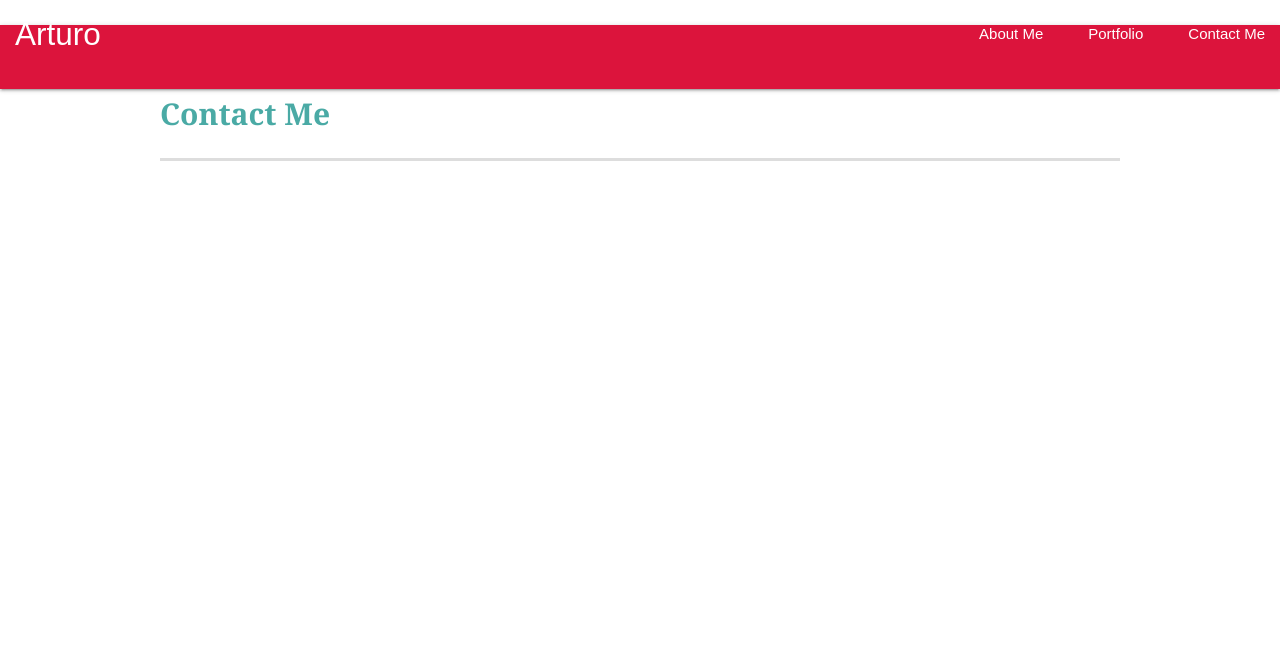
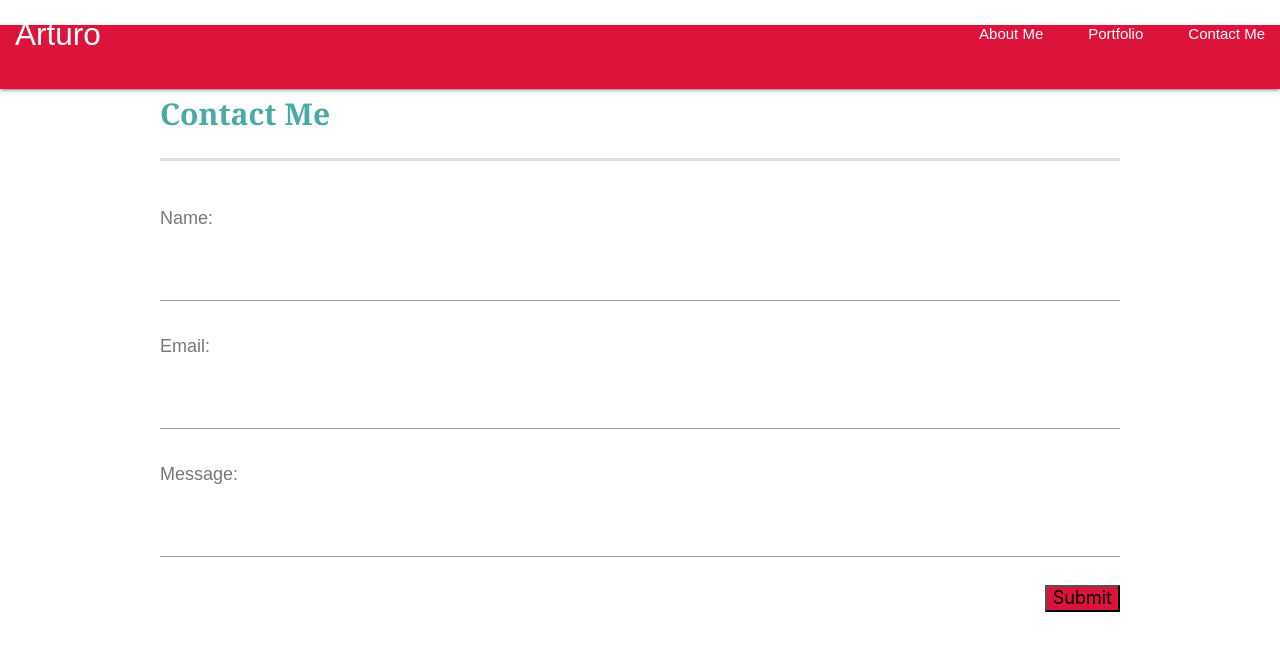
Before and after one commit to chbbs231/Bootstrap-Portfolio, a plain HTML site: page contact.html in a window 1280 px wide. Drawn offline with nearby package versions, Linux system fonts and the light colour scheme.

Commit message:
contact page done

```diff
--- a/contact.html
+++ b/contact.html
@@ -10,6 +10,7 @@
     <title>Arturo's Profile</title>
     <Style>
     .nav-wrapper {background-color: crimson}
+    button{background-color: crimson; float: right}
     </Style>
 </head>
 <body>
@@ -24,8 +25,22 @@
                 </div>
               </div>
               </nav>
+
         <div class="container">
             <div class="row"><H1>Contact Me</H1></div>
+            <form>
+            <div class="row">
+                <P class= "first">Name:</P>
+                <input type="text"></div>
+            <div class="row">
+                <p class="mail">Email:</p>
+                <input type="email"></div>
+            <div class="row">
+                <P class ="info">Message:</P>
+                <input type="text"></div>
+                <button>Submit</button>
+            </form>
+
         </div>
 
 </body>
```
